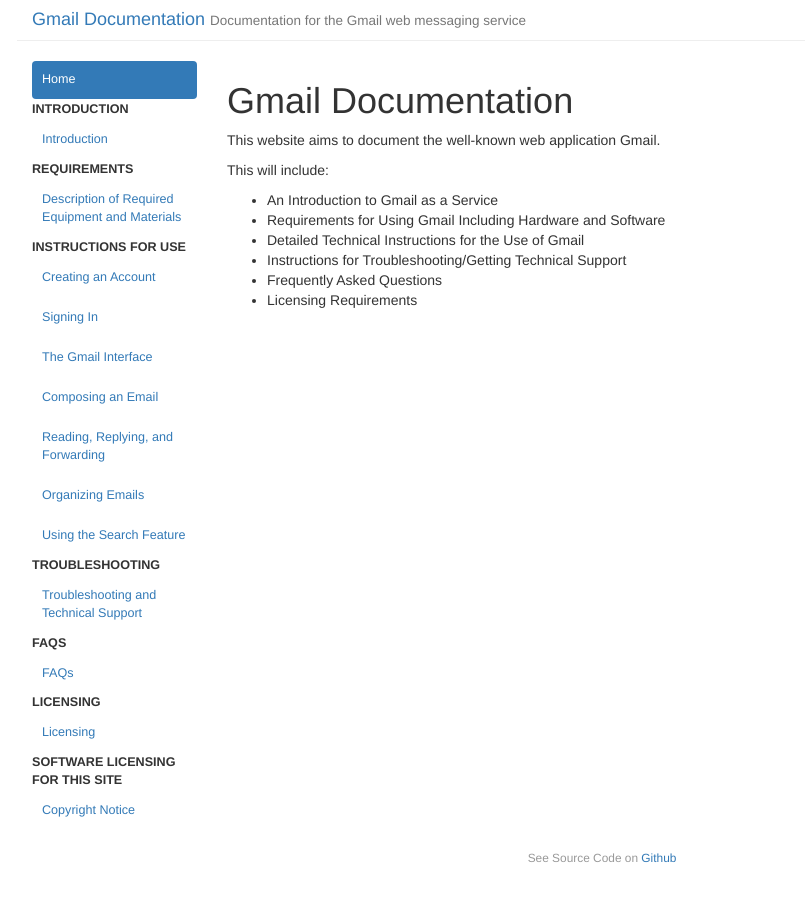
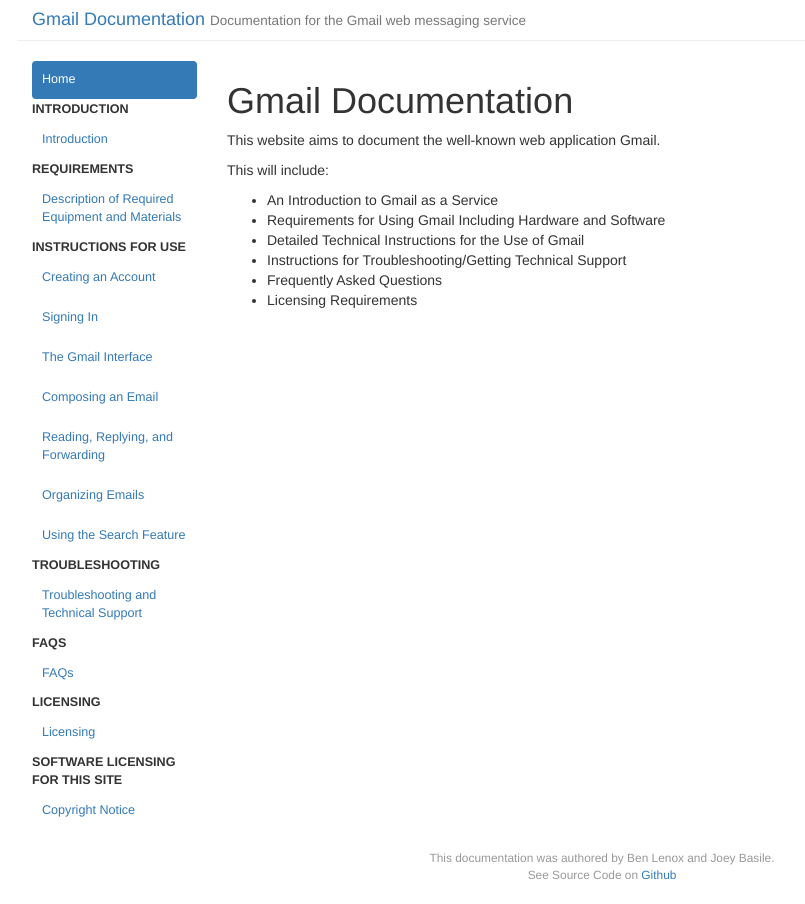
Before and after one commit to lenoxbe/gmail_documentation, a Jekyll site: the page built from index.md, in a window 1280 px wide. Shown: the whole page, without its empty margins (38-843 px from the left). Built offline with Jekyll 4.4.1, drawn with Linux system fonts in a browser that asks for light colours.

Commit message:
Added author names to footer.  Added favicon.

```diff
--- a/_includes/footer.html
+++ b/_includes/footer.html
@@ -1 +1,2 @@
+This documentation was authored by Ben Lenox and Joey Basile.<br/>
 See Source Code on <a href="{% if site.codeurl %}{{ site.codeurl }}{% else %}{{ site.baseurl }}{% endif %}">Github</a>
--- a/_layouts/default.html
+++ b/_layouts/default.html
@@ -7,7 +7,7 @@
 
         <title>{{ site.title }}{% if page.title %} : {{ page.title }}{% endif %}</title>
         <meta name="description" content="{{ site.subtitle }}">
-
+		<link rel="icon" type="image/x-icon" href="{{ site.baseurl }}/images/favicon.ico">
         <link href="https://maxcdn.bootstrapcdn.com/bootstrap/3.3.5/css/bootstrap.min.css" rel="stylesheet">
         <link rel="stylesheet" href="{{ site.baseurl }}/css/syntax.css">
         <link rel="stylesheet" href="{{ site.baseurl }}/css/main.css">
```
Also changed, not shown: 14 other files.
